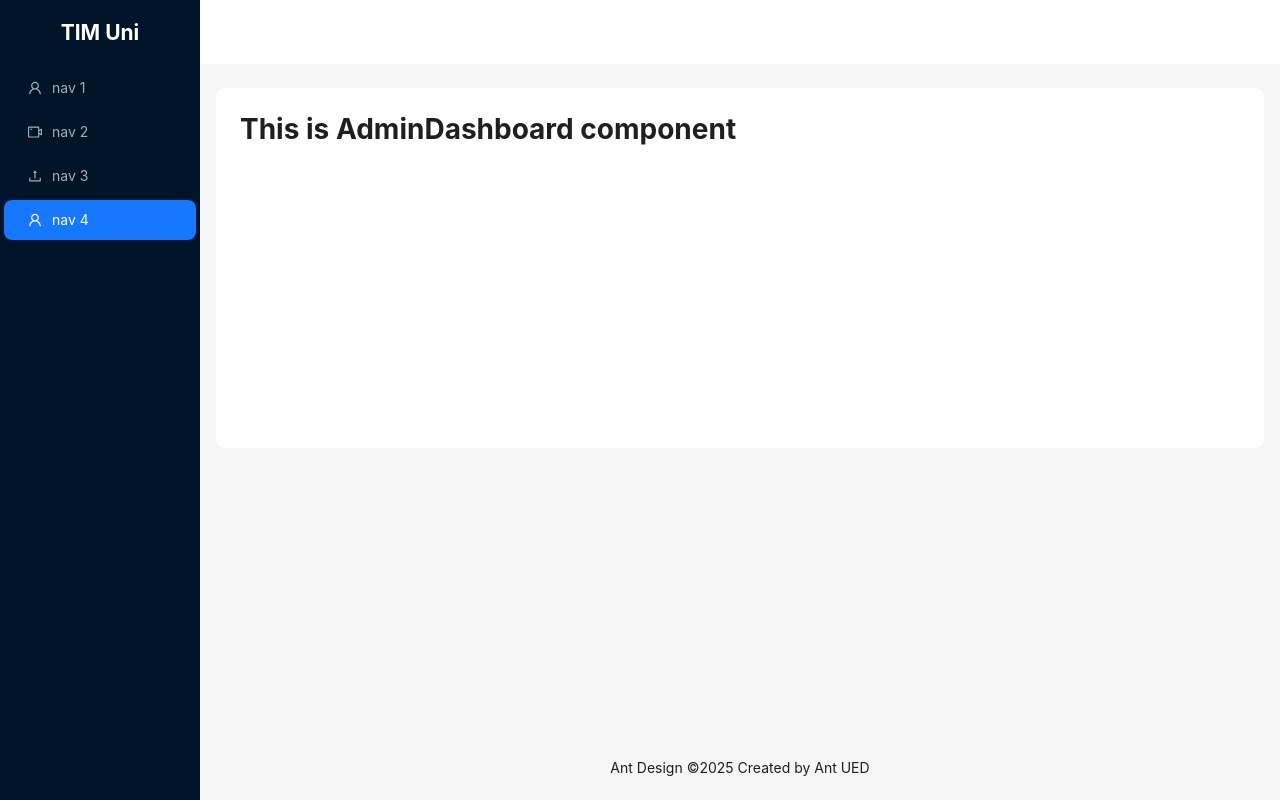
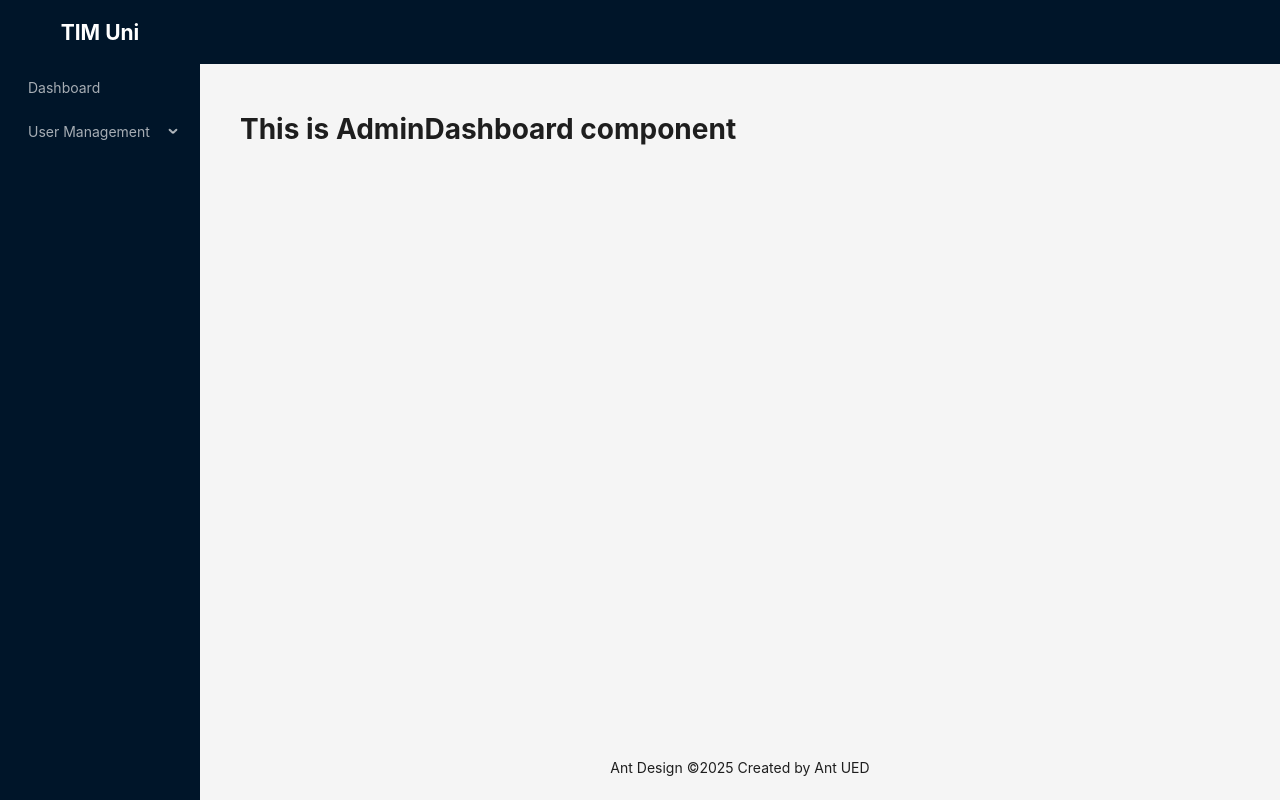
Before and after one commit to tamimiqbalmaruf/university-management-client, a React (Vite) app: page /admin/dashboard in a window 1280 px wide. Built offline with nearby package versions, Linux system fonts and the light colour scheme.

Commit message:
Refactor hard-coded sidebar items

```diff
--- a/src/components/layout/MainLayout.tsx
+++ b/src/components/layout/MainLayout.tsx
@@ -1,29 +1,13 @@
 import React from "react";
-import {
-  UploadOutlined,
-  UserOutlined,
-  VideoCameraOutlined,
-} from "@ant-design/icons";
 import { Layout, Menu, theme } from "antd";
 import { Outlet } from "react-router-dom";
+import { adminSidebarItems } from "../../routes/admin.routes";
 
 const { Header, Content, Footer, Sider } = Layout;
 
-const items = [
-  UserOutlined,
-  VideoCameraOutlined,
-  UploadOutlined,
-  UserOutlined,
-].map((icon, index) => ({
-  key: String(index + 1),
-  icon: React.createElement(icon),
-  label: `nav ${index + 1}`,
-}));
+
 
 const MainLayout: React.FC = () => {
-  const {
-    token: { colorBgContainer, borderRadiusLG },
-  } = theme.useToken();
 
   return (
     <Layout style={{ height: "100vh" }}>
@@ -54,18 +38,16 @@
           theme="dark"
           mode="inline"
           defaultSelectedKeys={["4"]}
-          items={items}
+          items={adminSidebarItems}
         />
       </Sider>
       <Layout>
-        <Header style={{ padding: 0, background: colorBgContainer }} />
+        <Header style={{ padding: 0 }} />
         <Content style={{ margin: "24px 16px 0" }}>
           <div
             style={{
               padding: 24,
               minHeight: 360,
-              background: colorBgContainer,
-              borderRadius: borderRadiusLG,
             }}
           >
             <Outlet />
--- a/src/routes/admin.routes.tsx
+++ b/src/routes/admin.routes.tsx
@@ -1,7 +1,17 @@
+import { NavLink } from "react-router-dom";
 import AdminDashboard from "../pages/admin/AdminDashboard";
 import CreateAdmin from "../pages/admin/CreateAdmin";
 import CreateFaculty from "../pages/admin/CreateFaculty";
 import CreateStudent from "../pages/admin/CreateStudent";
+
+type TSidebarItem = {
+ key: string;
+ label: React.ReactNode;
+ children?: {
+    key: string;
+    label: React.ReactNode;
+}[]
+};
 
 type TRoute = {
   path: string;
@@ -36,6 +46,28 @@
   },
 ];
 
+export const adminSidebarItems = adminPaths.reduce((acc: TSidebarItem[], item) => {
+  if (item.name && item.path) {
+    acc.push({
+      key: item.name,
+      label: <NavLink to={`/admin/${item.path}`}>{item.name}</NavLink>,
+    });
+  }
+
+  if (item.children) {
+    acc.push({
+      key: item.name,
+      label: item.name,
+      children: item.children.map((child) => ({
+        key: child.name,
+        label: <NavLink to={`/admin/${child.path}`}>{child.name}</NavLink>
+      }))
+    });
+  }
+
+  return acc;
+}, []);
+
 export const adminRoutes = adminPaths.reduce((acc: TRoute[], item) => {
   if (item.path && item.element) {
     acc.push({
```
